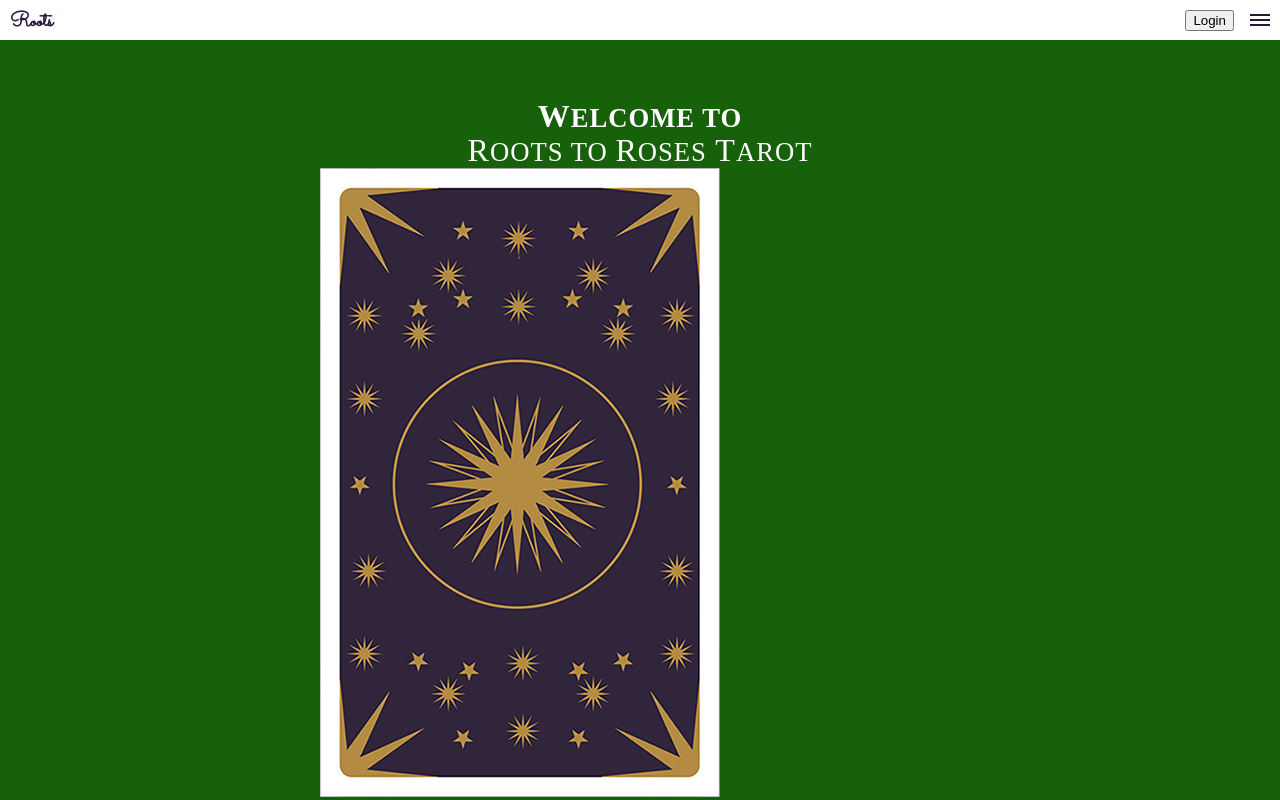
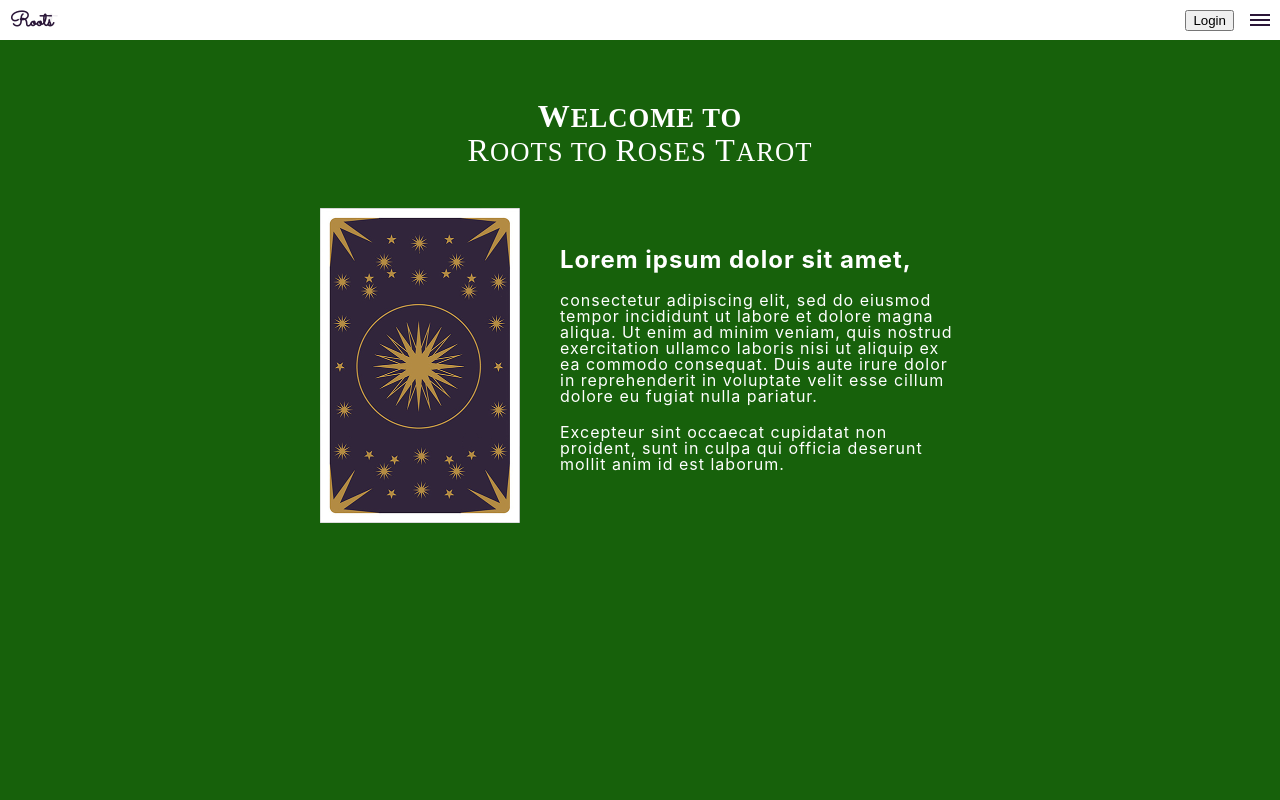
Before and after one commit to Levi237/rootstorosestarot, a React (Create React App) app: page / in a window 1280 px wide. Built offline with nearby package versions, Linux system fonts and the light colour scheme; no server answers; a web font is replaced by a local one.

Commit message:
home intro for desktop

```diff
--- a/src/components/home/index.js
+++ b/src/components/home/index.js
@@ -48,18 +48,27 @@ const HomeWrapper = styled.div`
     }
 `;
 const HomeIntro = styled.section`
-    width: 640px;
-    margin: 0 auto;
+    max-width: 640px;
+    margin: 40px auto;
+    h2 {
+        margin-bottom: 20px;
+    }
+    p:first-of-type {
+        margin-bottom: 20px;
+    }
     > section {
         display: inline-block;
-        &:first-of-type{
-            width: 200px
+        &:first-of-type {
+            width: 31.25%;
             img {
-                width: 200px;
+                width: 100%;
             }
         }
         &:last-of-type{
-            width: 400px;
+            width: 62.5%;
+            margin-top: 6.25%;
+            margin-left: 6.25%;
+            vertical-align: top;
         }
     }
 
```
